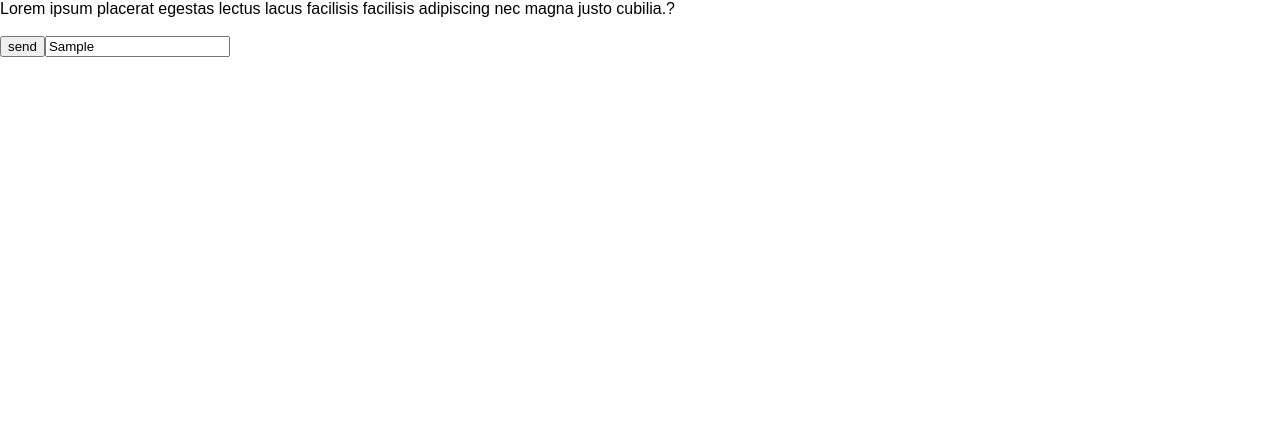
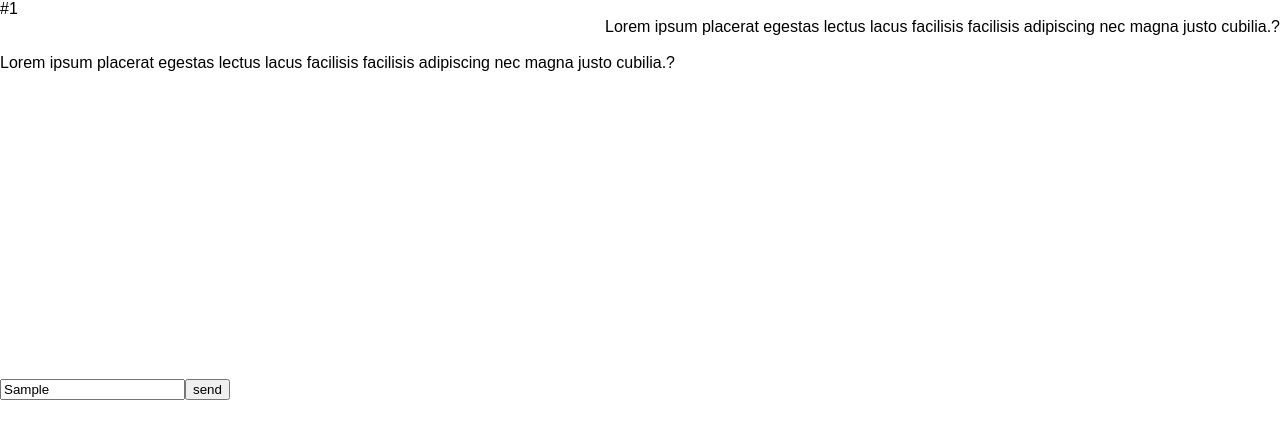
Before and after one commit to yarnball/ReactChatUI, a React (Create React App) app: page / in a window 1280 px wide. Both pictures are taken after typing "Sample" into the empty fields and a click on the button "send". Shown: the top 438 px of the page. Built offline with nearby package versions, Linux system fonts and the light colour scheme.

Commit message:
Text align for response

```diff
--- a/src/App.js
+++ b/src/App.js
@@ -5,33 +5,36 @@ import { questions } from './Data'
 
 class App extends React.Component {
   state = {
+    prevQ:[],
     currentQ: questions,
-    prevQ:[],
     answer:[]
   }
-  nextQ = (e) =>{
-    console.log(e)
-    // this.setState({ prevQ: [item, ...this.state.currentQ] });
+  nextQ = (e, item) =>{
+    console.log(item)
+    this.setState({ prevQ: [item, ...this.state.prevQ] });
   }
   render() {
     const { currentQ, prevQ } = this.state
+    const numQ = Object.keys(prevQ).length
     return (
       <div>
+      #{numQ}
+        <br/>
           {prevQ.map((x, indx) => {
             return (
-            <div key={indx}> {x.message}<br /><br /></div>
+              <div style={{textAlign:'right'}} key={indx}> {x.message}<br /><br /></div>
             );
           })}
           {currentQ.map((x, indx) => {
             return (
               <span>
               <div key={indx}> {x.message}<br/><br/></div>
-            <button onClick={this.nextQ(x)}>send</button>
+                <div style={{position:'absolute', bottom:'50%'}}><input type="text" />
+                  <button onClick={e => this.nextQ(e, x)}>send</button>
+                </div>
               </span>
             );
           })[0]}
-        <input type="text" />
-
       </div>
     )
   }
```
Lines whose indentation alone changed are shown as unchanged.
